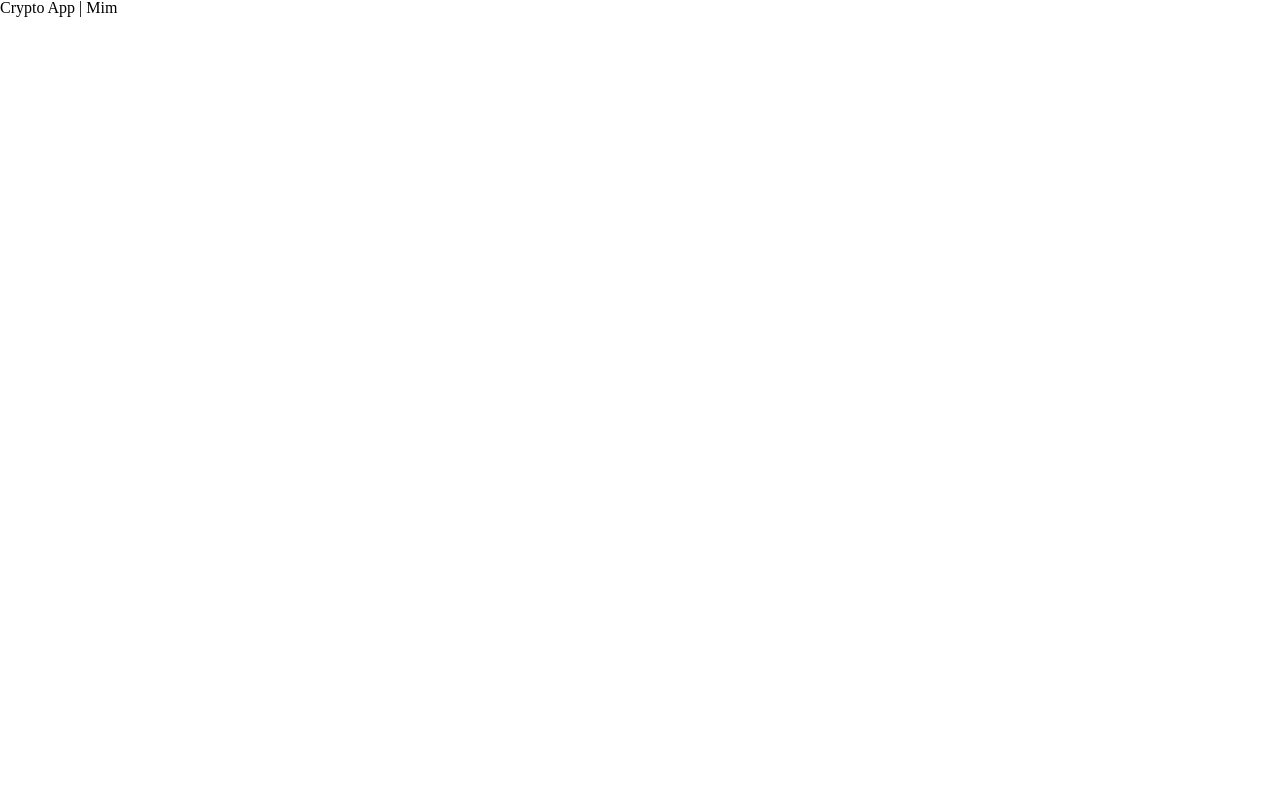
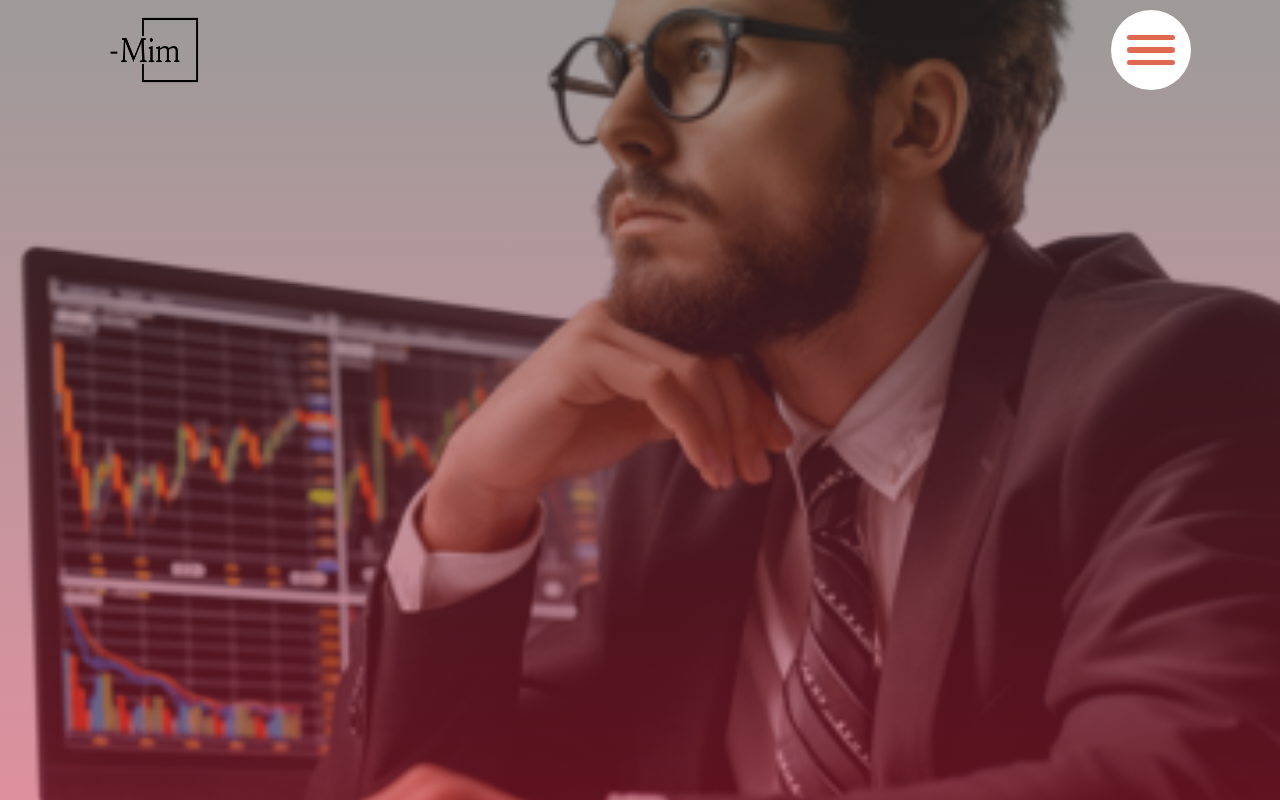
Before and after one commit to MiArianM/Crypto, a React (Vite) app: page / in a window 1280 px wide. Built offline with nearby package versions, Linux system fonts and the light colour scheme.

Commit message:
Creating Header

```diff
--- a/index.html
+++ b/index.html
@@ -7,6 +7,7 @@
     <title>-Mim | CryptoApp</title>
     <link href="./src/Styles/reset.css" rel="stylesheet" />
     <link href="./src/Styles/font.css" rel="stylesheet" />
+    <link href="./src/Styles/grid.css" rel="stylesheet" />
     <link href="./src/Styles/App.css" rel="stylesheet" />
     <link href="./src/Styles/responsive.css" rel="stylesheet" />
 
--- a/src/App.jsx
+++ b/src/App.jsx
@@ -1,7 +1,12 @@
+import WebFooter from "./Components/WebFooter";
+import WebHeader from "./Components/WebHeader";
+import WebMain from "./Components/WebMain";
 function App() {
   return (
     <>
-      <h1>Crypto App | Mim</h1>
+      <WebHeader />
+      <WebMain />
+      <WebFooter />
     </>
   );
 }
--- /dev/null
+++ b/src/Components/WebFooter.jsx
@@ -0,0 +1,5 @@
+function WebFooter() {
+  return <div></div>;
+}
+
+export default WebFooter;
--- /dev/null
+++ b/src/Components/WebHeader.jsx
@@ -0,0 +1,85 @@
+function WebHeader() {
+  return (
+    <header>
+      <div className="container">
+        <nav className="Menu">
+          <a href="#" className="Logo">
+            <img
+              src="./src/Assest/Logo.png"
+              alt="Mim Crypto Web"
+              className="Logo__Img"
+            />
+          </a>
+          <div className="Menu__Desktop">
+            <ul className="DesktopMenuList">
+              <li className="DesktopMenu__item">
+                <a href="" className="menuitem__link">
+                  Prices
+                </a>
+              </li>
+              <li className="DesktopMenu__item">
+                <a href="" className="menuitem__link">
+                  Products
+                </a>
+              </li>
+              <li className="DesktopMenu__item">
+                <a href="" className="menuitem__link">
+                  Company
+                </a>
+              </li>
+              <li className="DesktopMenu__item">
+                <a href="" className="menuitem__link">
+                  Learn
+                </a>
+              </li>
+            </ul>
+          </div>
+          <div className="Menu__Mobile">
+            <ul className="MobileMenuList">
+              <li className="MobileMenu__item">
+                <a href="" className="menuitem__link"></a>
+              </li>
+              <li className="MobileMenu__item">
+                <a href="" className="menuitem__link"></a>
+              </li>
+              <li className="MobileMenu__item">
+                <a href="" className="menuitem__link"></a>
+              </li>
+              <li className="MobileMenu__item">
+                <a href="" className="menuitem__link"></a>
+              </li>
+            </ul>
+            <div className="MobileMenu__Links">
+              <a href="" className="MobileMenu__Link">
+                Login
+              </a>
+              <a href="" className="MobileMenu__Link--Border">
+                Sign Up
+              </a>
+            </div>
+          </div>
+          <div className="DesktopMenu__Links">
+            <a href="" className="Menu__Link">
+              Login
+            </a>
+            <a href="" className="Menu__Link--Border">
+              Sign Up
+            </a>
+          </div>
+          <select className="Language">
+            <optgroup label="Language">
+              <option>EN</option>
+              <option>Farsi</option>
+              <option>Germany</option>
+            </optgroup>
+          </select>
+          <div className="Menu__MobileHamburger">
+            <span className="hamgurgerLine"></span>
+          </div>
+        </nav>
+      </div>
+    </header>
+  );
+}
+
+export default WebHeader;
--- /dev/null
+++ b/src/Components/WebMain.jsx
@@ -0,0 +1,5 @@
+function WebMain() {
+  return <div></div>;
+}
+
+export default WebMain;
--- a/src/Styles/App.css
+++ b/src/Styles/App.css
@@ -0,0 +1,113 @@
+:root {
+  --orange: rgb(223, 105, 81);
+  --backgroundEffect: rgba(189, 35, 63, 0.5);
+}
+html {
+  box-sizing: border-box;
+  font-size: 62.5%;
+}
+*,
+*:after,
+*:before {
+  box-sizing: inherit;
+}
+a {
+  text-decoration: none;
+}
+body {
+  font-size: 1.6rem;
+}
+/*
+Headr
+
+*/
+header {
+  background: linear-gradient(rgba(59, 55, 53, 0.5), var(--backgroundEffect)),
+    url("../Assest/ReaPics/CryptoPerson.png");
+  background-position: center;
+  background-size: cover;
+  height: 100vh;
+}
+
+/*
+
+ * - - - -
+*/
+.Menu {
+  padding: 10px;
+  display: flex;
+  justify-content: space-between;
+}
+.Logo {
+  width: 7rem;
+  height: 5rem;
+}
+.Logo__Img {
+  width: 100%;
+  height: 100%;
+}
+.Menu__Desktop {
+}
+.DesktopMenuList {
+  display: none;
+}
+.DesktopMenu__item {
+}
+.menuitem__link {
+}
+.Menu__Mobile {
+}
+.MobileMenuList {
+  display: none;
+}
+.MobileMenu__item {
+}
+.menuitem__link {
+}
+.MobileMenu__Links {
+  display: none;
+}
+.MobileMenu__Link {
+}
+.MobileMenu__Link--Border {
+}
+.DesktopMenu__Links {
+  display: none;
+}
+.Menu__Link {
+}
+.Language {
+  display: none;
+}
+.Menu__MobileHamburger {
+  display: flex;
+  justify-content: center;
+  align-items: center;
+  background-color: #fff;
+  width: 5rem;
+  height: 5rem;
+  border-radius: 3rem;
+}
+.hamgurgerLine {
+  display: block;
+  width: 3rem;
+  height: 0.32rem;
+  border-radius: 5rem;
+  background-color: var(--orange);
+  position: relative;
+}
+.hamgurgerLine::after,
+.hamgurgerLine::before {
+  content: " ";
+  width: 3rem;
+  height: 0.32rem;
+  border-radius: 5rem;
+  background-color: var(--orange);
+  position: absolute;
+}
+.hamgurgerLine::after {
+  top: -0.8rem;
+}
+.hamgurgerLine::before {
+  top: 0.8rem;
+}
--- /dev/null
+++ b/src/Styles/grid.css
@@ -0,0 +1,33 @@
+.container {
+  width: 100%;
+  padding-left: 15px;
+  padding-right: 15px;
+  margin-left: auto;
+  margin-right: auto;
+}
+
+@media (min-width: 57.6rem) {
+  .container {
+    width: 54rem;
+  }
+}
+@media (min-width: 76.8rem) {
+  .container {
+    width: 72rem;
+  }
+}
+@media (min-width: 99.2rem) {
+  .container {
+    width: 96rem;
+  }
+}
+@media (min-width: 120rem) {
+  .container {
+    width: 184rem;
+  }
+}
+@media (min-width: 140rem) {
+  .container {
+    width: 137rem;
+  }
+}
```
